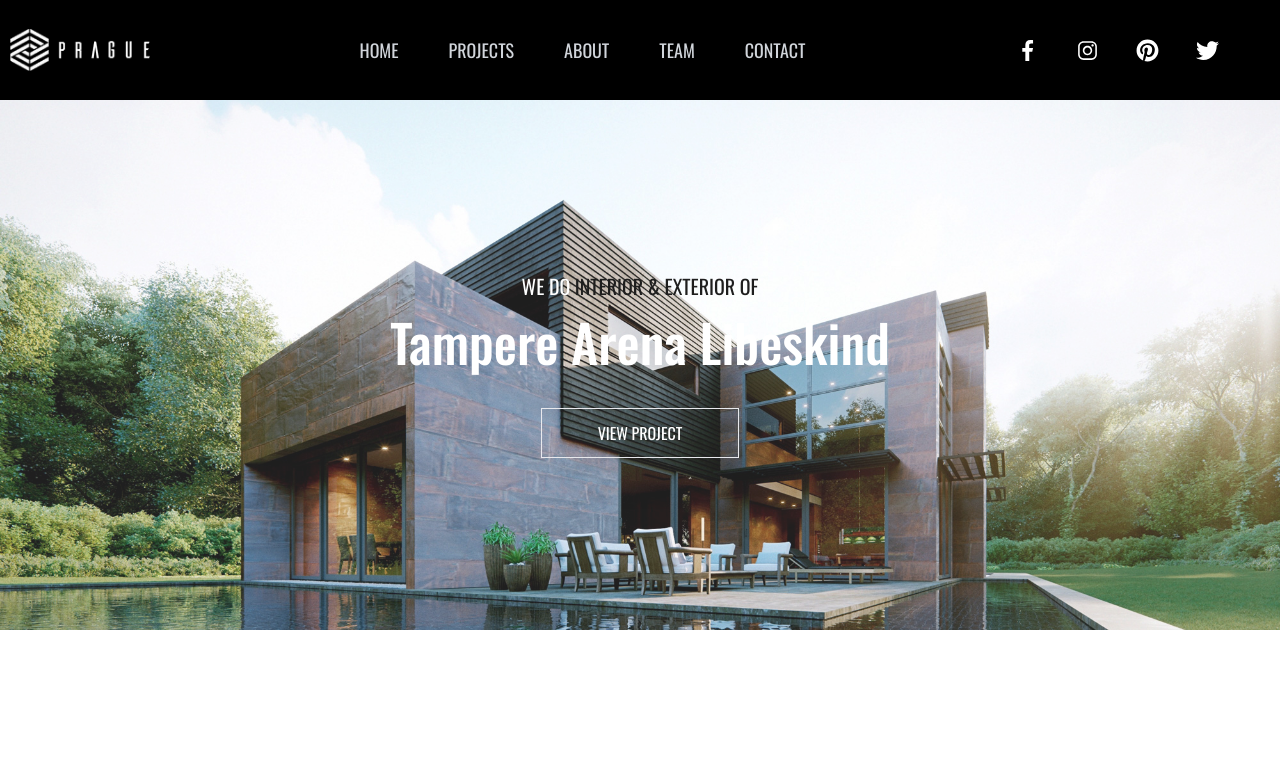
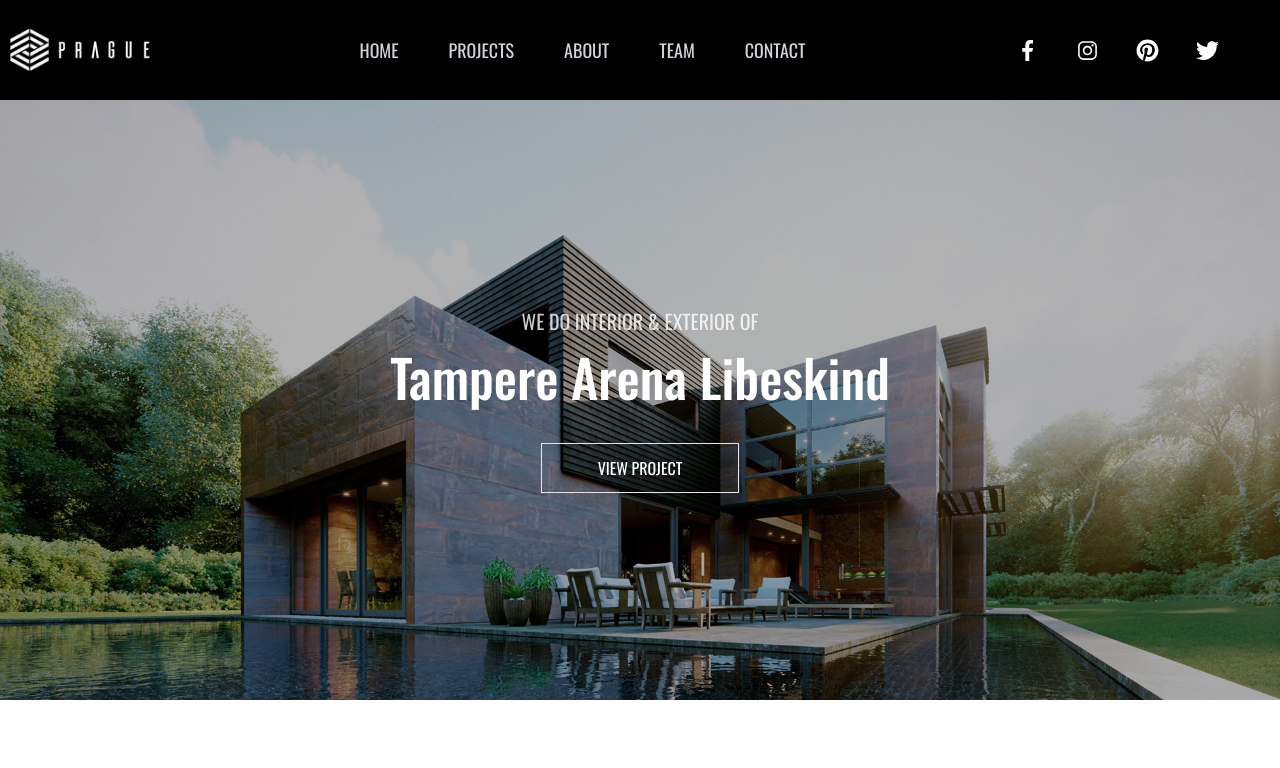
Before and after one commit to jenil97/prague, a React (Create React App) app: page / in a window 1280 px wide. Shown: the top 768 px of the page. Built offline with nearby package versions, Linux system fonts and the light colour scheme.

Commit message:
fix : Hero

```diff
--- a/src/components/Hero.jsx
+++ b/src/components/Hero.jsx
@@ -20,22 +20,23 @@
 const Hero = () => {
   const { subtitle, btnText } = heroData;
   return (
-    <section className="bg-hero bg-cover bg-center min-h-[40vh] lg:h-[530px] h-[1000px] bg-no-repeat relative mt-[100px] opacity-[0.88]">
+    <section className="bg-hero bg-cover bg-center min-h-[40vh] lg:h-[600px] h-[1000px] bg-no-repeat relative mt-[100px]">
+      <div className="absolute inset-0 bg-black bg-opacity-30"></div>
       <motion.div
         variants={container}
         initial="hidden"
         whileInView={"show"}
-        className="container mx-auto min-h-[40vh] h-full flex items-center justify-center -mt-28 lg:mt-14"
+        className="container relative mx-auto min-h-[40vh] h-full flex items-center justify-center -mt-28 lg:mt-14"
       >
         {/* text & btn */}
         <div className="text-center lg:text-left font-oswald lg:max-w-[640px]">
           {/* text */}
           <motion.p
-            className="text-white lg:text-[20px] text-xl text-center cursor-default"
+            className="text-white/80 font-normal lg:text-[20px] text-xl text-center cursor-default"
             variants={fadeIn("down")}
           >
             WE DO{" "}
-            <span className="text-black hover:underline">
+            <span className="text-white/80 font-normal">
               INTERIOR & EXTERIOR OF
             </span>
           </motion.p>
```
